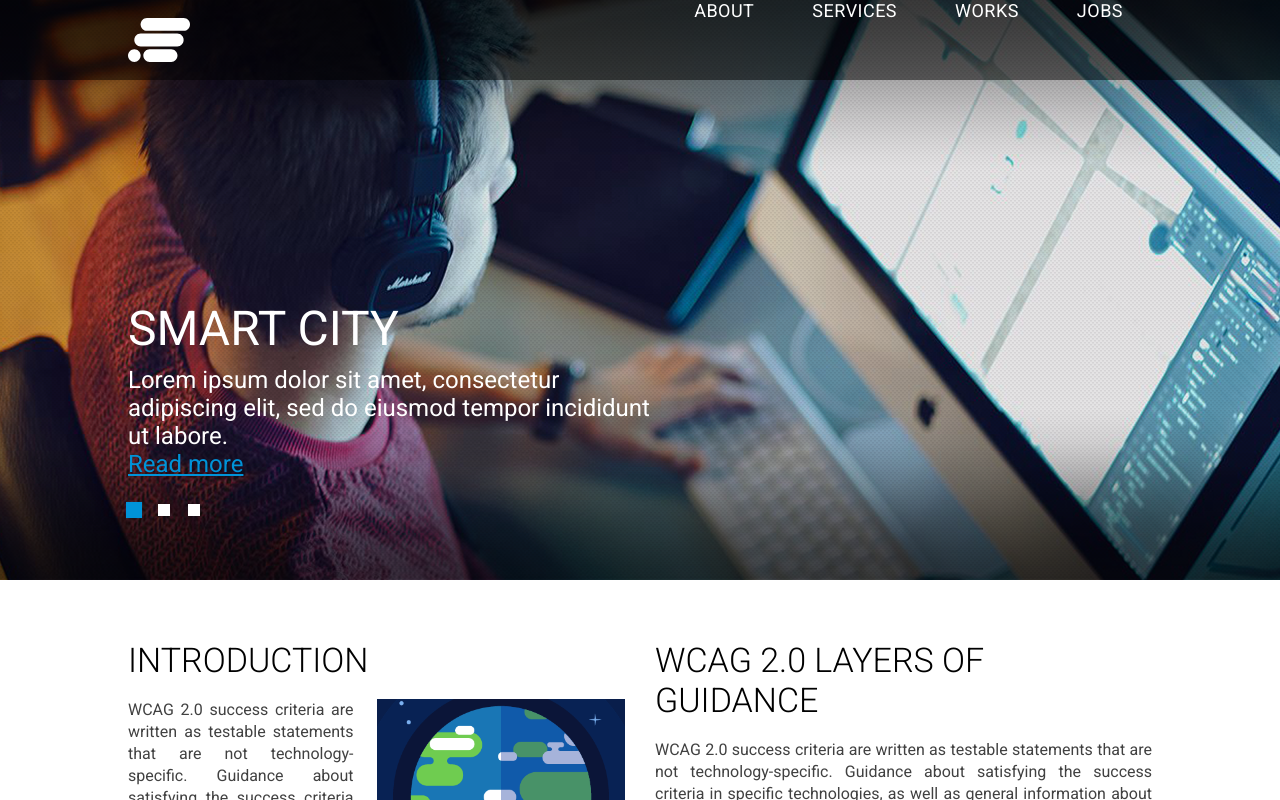
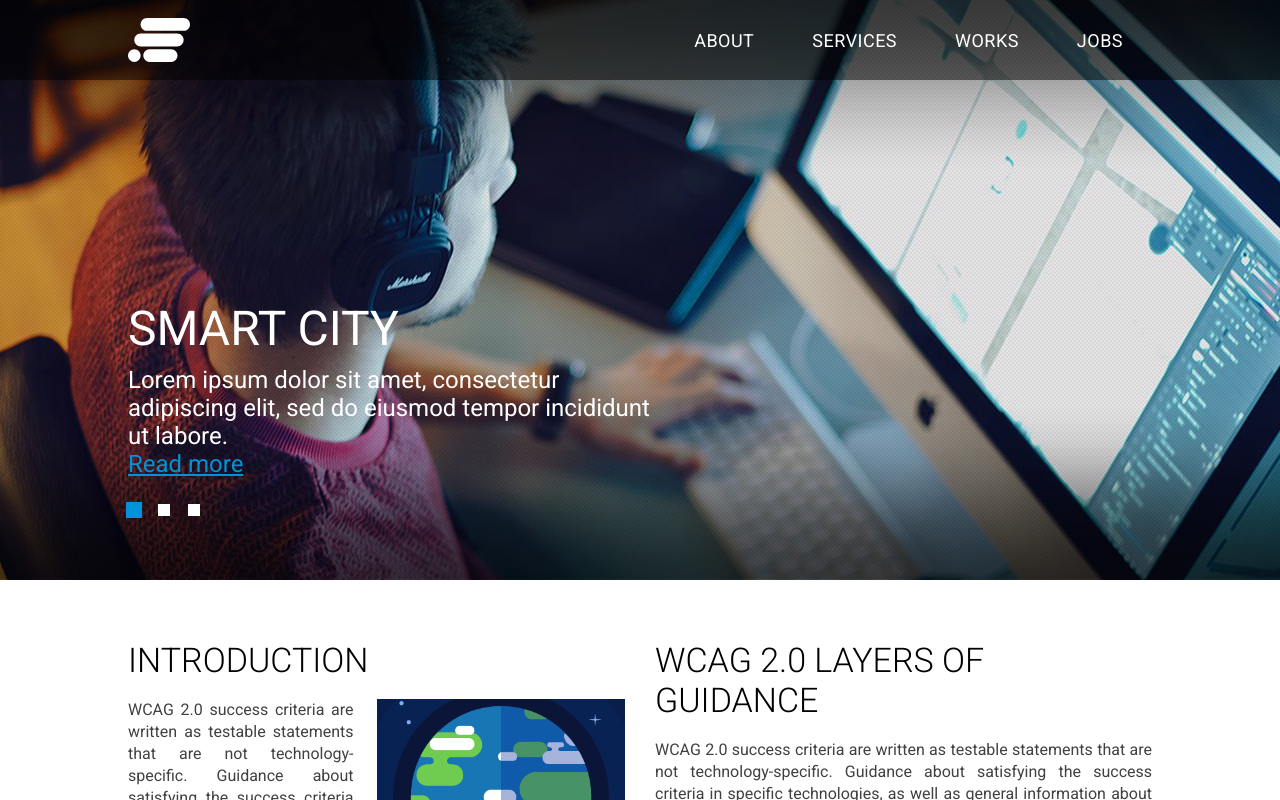
Before and after one commit to patakiIstvan/Smart-city-landpage, a React (Create React App) app: page / in a window 1280 px wide. Shown: the top 800 px of the page. Built offline with nearby package versions, Linux system fonts and the light colour scheme.

Commit message:
fixed navbar

```diff
--- a/src/components/Navbar/Navbar.scss
+++ b/src/components/Navbar/Navbar.scss
@@ -13,17 +13,20 @@
     align-items: center;
   }
 
+  .logo {
+    cursor: pointer;
+  }
+
   .large-screen-nav {
     display: none;
 
-    // .large-screen-nav>ul {
-    //   height: 100%;
-    // }
 
     .link-container>li {
       height: 80px;
       position: relative;
-      vertical-align: middle;
+      display: flex;
+      align-items: center;
+      cursor: pointer;
     }
 
     .sub-choose:hover .ls-sublink-container {
@@ -41,6 +44,7 @@
       height: 160px;
       display: none;
       flex-direction: column;
+      cursor: pointer;
     }
 
     .ls-sublink-container li {
@@ -63,8 +67,6 @@
       padding: 0 29px;
       font-weight: 400;
       text-transform: uppercase;
-      height: 100%;
-      vertical-align: middle
     }
   }
 
```
